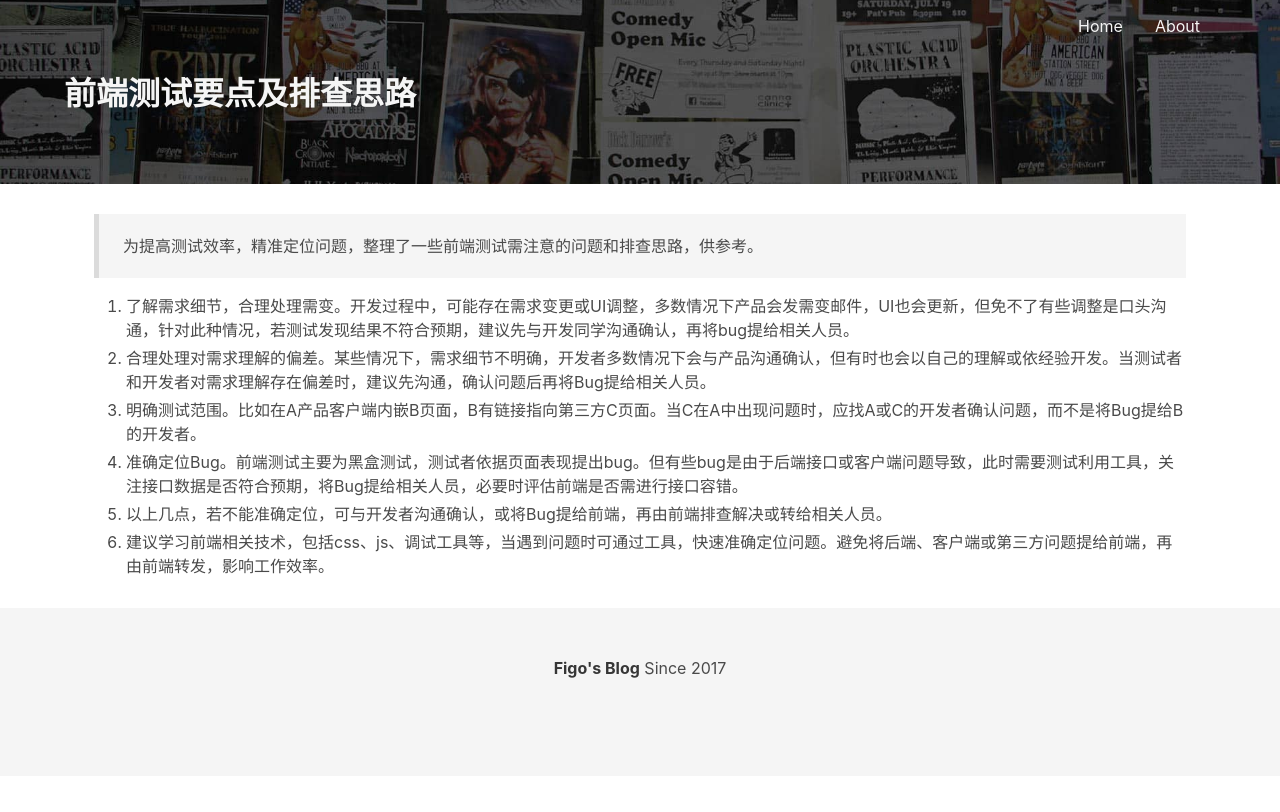
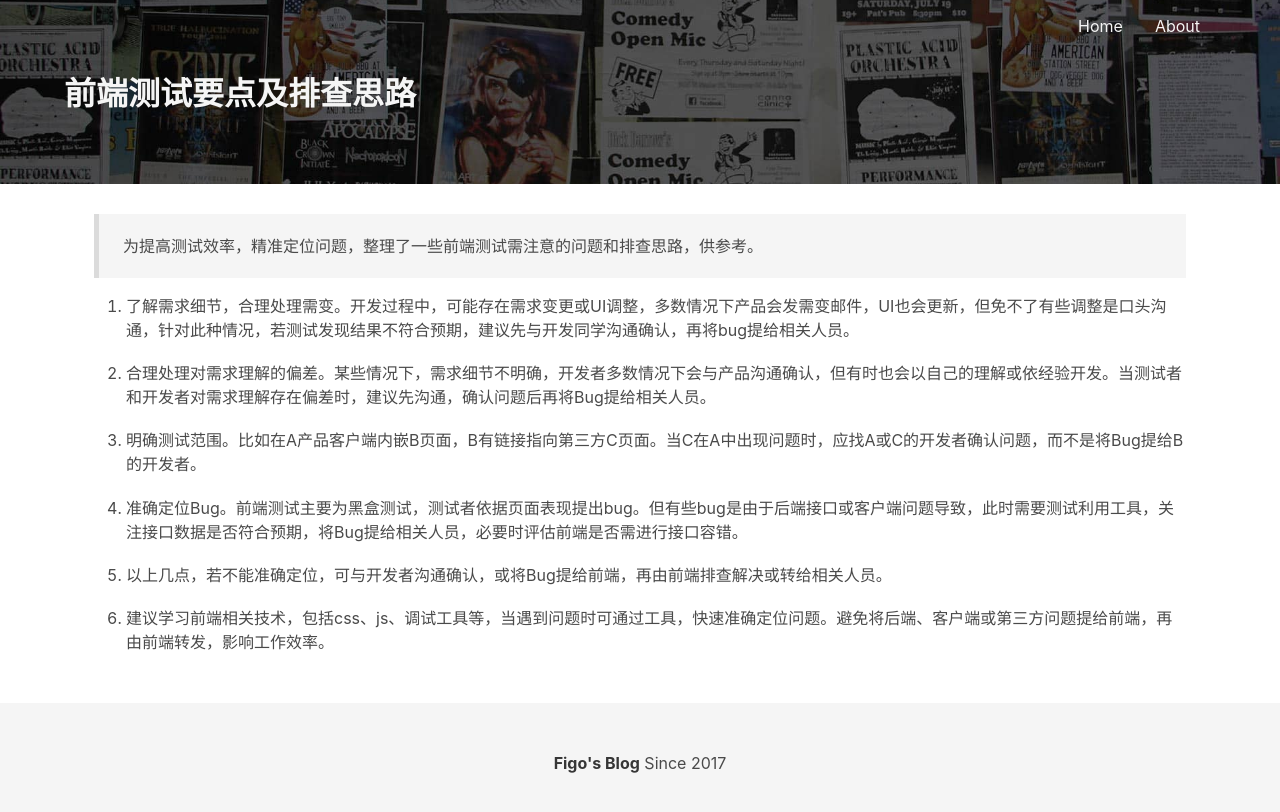
Before and after one commit to figo-fe/blog, a Jekyll site: the page built from _posts/2017-11-08-qa-troubleshooting-ideas.md, in a window 1280 px wide. Shown: the top 812 px of the page. Built offline with Jekyll 4.4.1, drawn with Linux system fonts in a browser that asks for light colours.

Commit message:
tpl update

```diff
--- a/css/main.css
+++ b/css/main.css
@@ -45,3 +45,6 @@
 .article-main{
     padding: 30px;
 }
+.article-main ol li{
+    margin-bottom: 1.2rem;
+}
```
